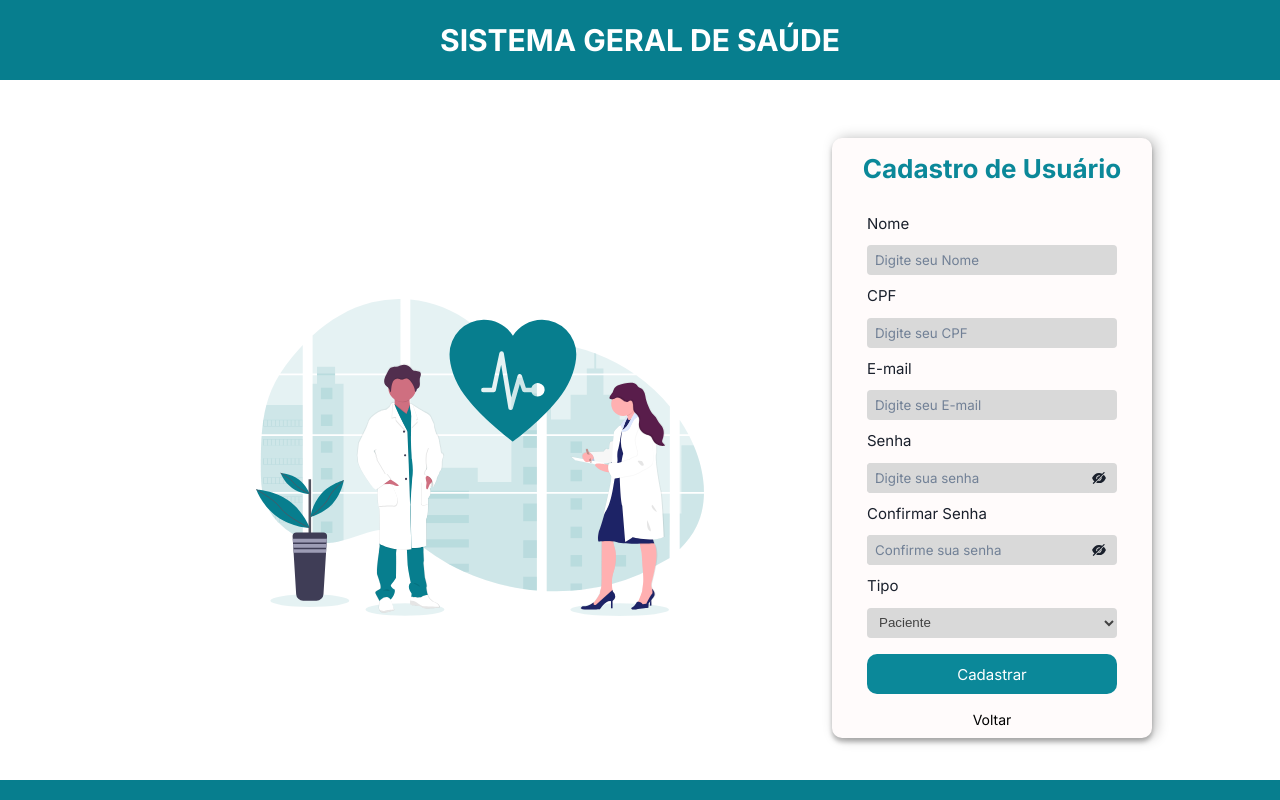
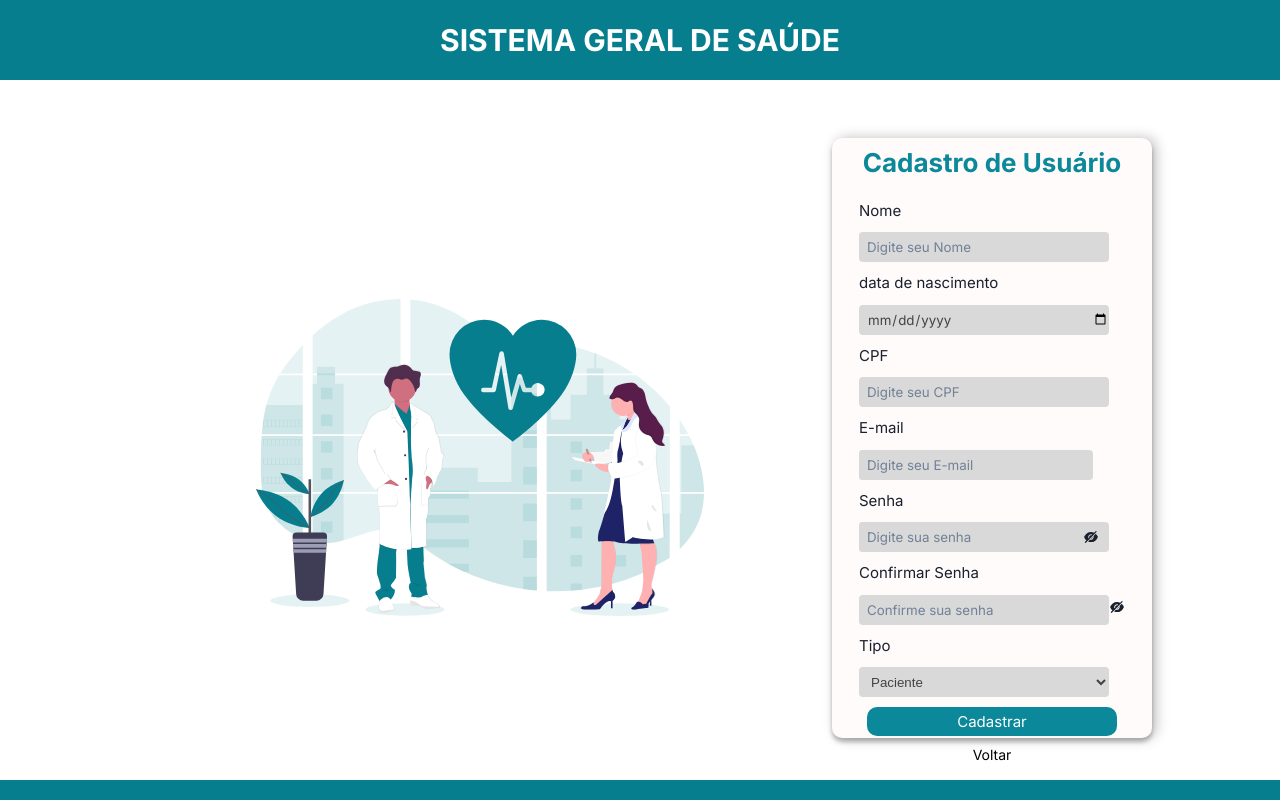
Before and after one commit to GutembergLamark/sgs-projeto-m3, a React (Create React App) app: page /register in a window 1280 px wide. Built offline with nearby package versions, Linux system fonts and the light colour scheme.

Commit message:
criação

```diff
--- a/src/components/FormRegister/index.tsx
+++ b/src/components/FormRegister/index.tsx
@@ -21,6 +21,14 @@ const FormRegister = () => {
             error={errors?.name}
             placeholder={"Digite seu Nome"}
             type={"text"}
+          />
+           <Input
+            label={"data de nascimento"}
+            register={register}
+            id={"birth_date"}
+            error={errors?.birth_date}
+            placeholder={"Digite sua data de nascimento"}
+            type={"date"}
           />
           <Input
             label={"CPF"}
@@ -55,7 +63,7 @@ const FormRegister = () => {
             type={"password"}
           />
           <label>Tipo</label>
-          <select {...register("type")}>
+          <select {...register("isDoctor")}>
             <option value="paciente">Paciente</option>
             <option value="enfermeiro">Enfermeiro</option>
           </select>
--- a/src/components/InputRegister/index.tsx
+++ b/src/components/InputRegister/index.tsx
@@ -6,16 +6,17 @@ import { FieldError, UseFormRegister } from "react-hook-form";
 
 interface IUser {
   name?: string;
+  birth_date?: Date;
   cpf?: string;
   email?: string;
   password?: string;
   confirmPassword?: string;
-  type?: string;
+  isDoctor?: boolean | string;
 }
 
 interface IInuput {
   register: UseFormRegister<IUser> | any;
-  id: "type" | "password" | "email" | "name" | "cpf" | "confirmPassword";
+  id: "isDoctor" |  "birth_date" | "password" | "email" | "name" | "cpf" | "confirmPassword";
   label: string;
   error: FieldError | undefined;
   placeholder: string;
--- a/src/contexts/RegisterProvider/index.tsx
+++ b/src/contexts/RegisterProvider/index.tsx
@@ -1,6 +1,6 @@
 import api from "../../services/api";
 import { yupResolver } from "@hookform/resolvers/yup";
-import { createContext, ReactNode } from "react";
+import { createContext, ReactNode, useState } from "react";
 import {
   FieldErrorsImpl,
   useForm,
@@ -24,11 +24,12 @@ interface IRegisterContext {
 
 interface IUser {
   name: string;
+  birth_date: Date;
   cpf: string;
   email: string;
   password: string;
   confirmPassword?: string;
-  type: string;
+  isDoctor: boolean | string;
 }
 
 export const RegisterContext = createContext<IRegisterContext>(
@@ -46,10 +47,21 @@ const RegisterProvider = ({ children }: IRegisterProvider) => {
 
   const navigate = useNavigate();
 
+
   const registerUser = (data: IUser) => {
+    let all = "patient";
+    if(data.isDoctor === "enfermeiro"){
+       all = "doctor" ;
+       data.isDoctor = true;
+    }
+    else{
+      all = "patient";
+      data.isDoctor = false;
+    }
+    console.log(data)
     delete data.confirmPassword;
     api
-      .post("register", data)
+      .post(all, data)
       .then((res) => {
         navigate("/");
         toast.success("Cadastro realizado com sucesso");
--- a/src/services/api.ts
+++ b/src/services/api.ts
@@ -1,8 +1,7 @@
 import axios from "axios";
 
 const api = axios.create({
-  baseURL: "https://api-sgs-28.herokuapp.com",
-  timeout: 5000,
+  baseURL: "https://api-sgs-28.herokuapp.com"
 });
 
 export default api;
--- a/src/validator/index.tsx
+++ b/src/validator/index.tsx
@@ -3,6 +3,7 @@ import * as yup from "yup";
 export const formSchema = yup.object().shape({
   name: yup.string().required("Nome obrigatório"),
   cpf: yup.string().required("CPF obrigatório"),
+  birth_date: yup.string().required("Data de nacimento obrigatória"),
   email: yup.string().required("Email obrigatório").email("Email inválido"),
   password: yup
     .string()
```
